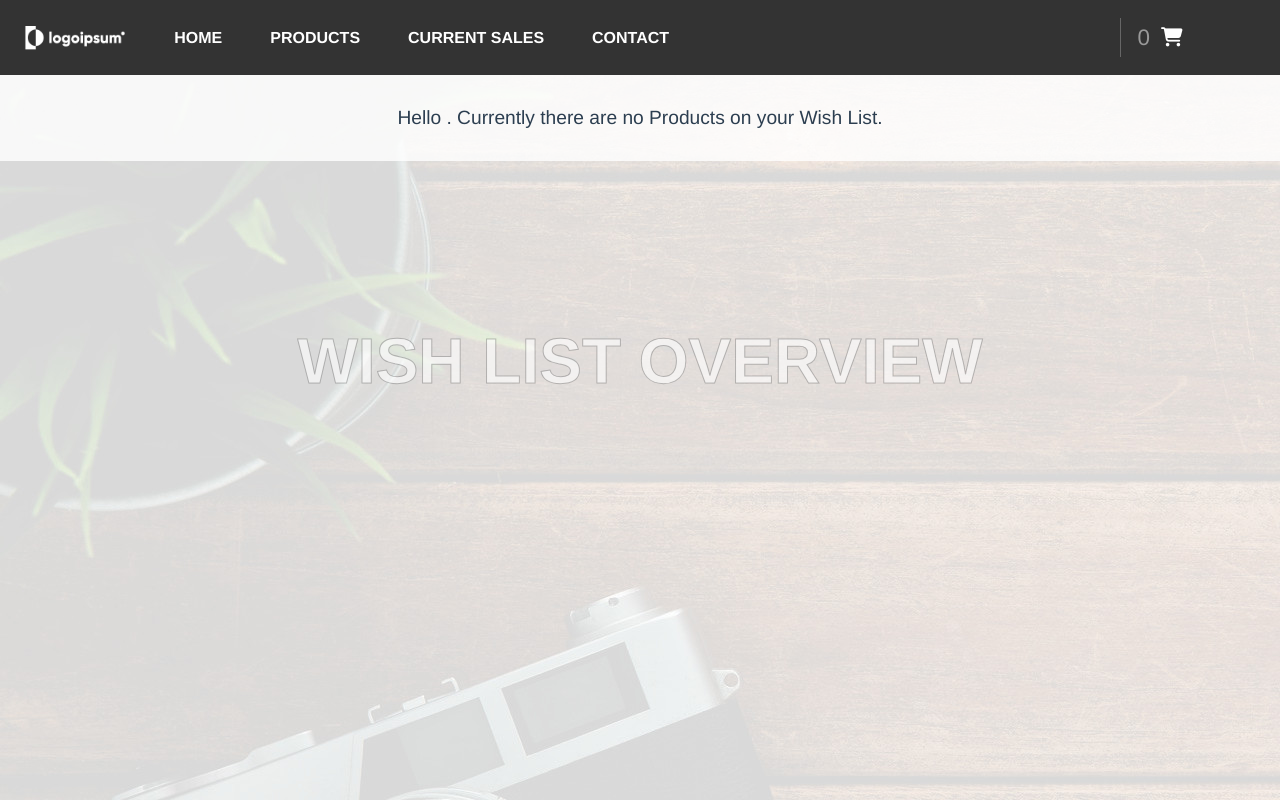
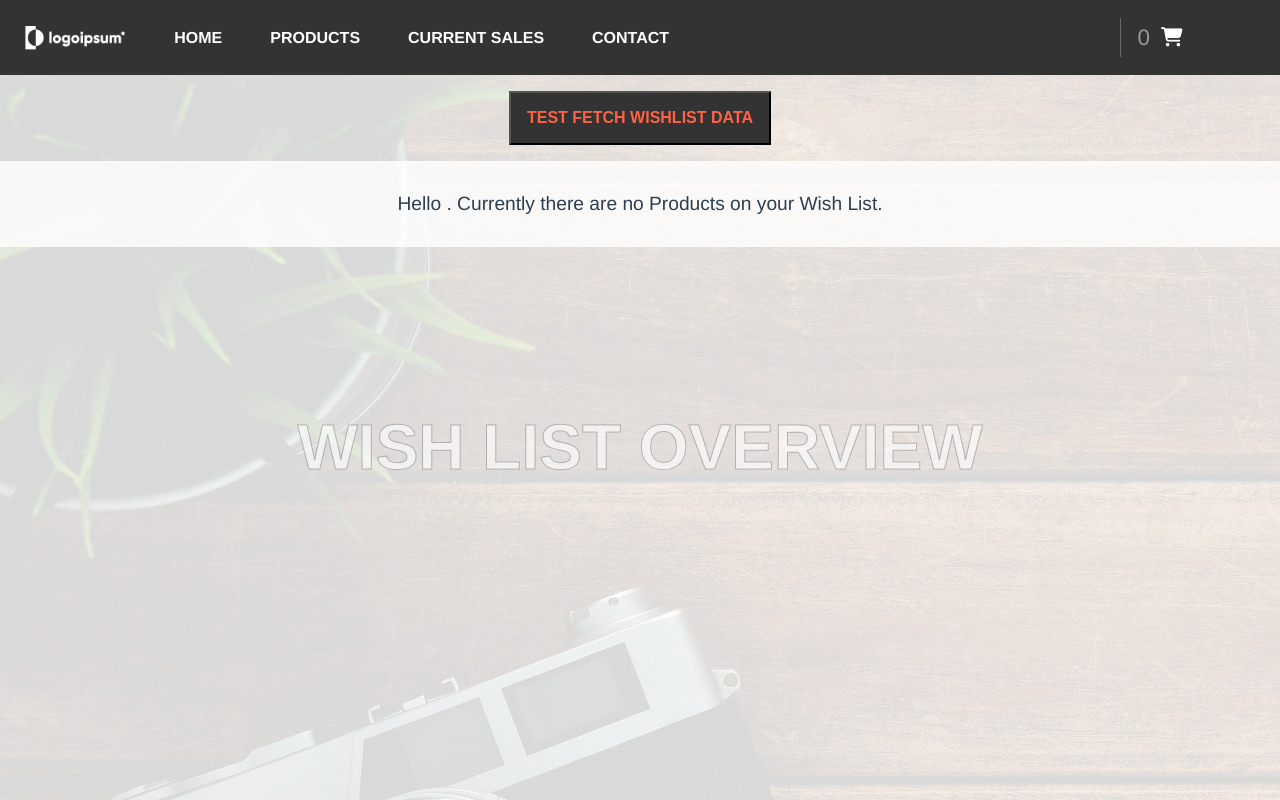
Before and after one commit to TapeMate/vue-php-store-prototype-frontend, a Vue app: page /wish in a window 1280 px wide. Built offline with nearby package versions, Linux system fonts and the light colour scheme; the HTML template or start-up script is replaced by a standard one.

Commit message:
added test button. edited methods to fit backend format and data type.

```diff
--- a/src/components/LoginForm.vue
+++ b/src/components/LoginForm.vue
@@ -29,7 +29,7 @@
 </template>
 
 <script>
-import { mapGetters, mapMutations } from "vuex";
+import { mapActions, mapGetters, mapMutations } from "vuex";
 
 export default {
   name: "LoginForm",
@@ -46,6 +46,8 @@ export default {
     ...mapGetters(["getUser"]),
   },
   methods: {
+    ...mapActions(["fetchWishList"]),
+
     submitLogin() {
       console.log(this.loginData);
       fetch(
@@ -74,10 +76,10 @@ export default {
           // this.setLoginSuccess();
           this.setUserId(data.user.user_id);
           this.loggedInUser(data.user.user_uid);
+          // this.fetchWishList(data.user.user_id);
           this.runDisplayLoginMessage();
-          // this.loginIsSuccessful();
+          this.loginIsSuccessful();
           this.reload();
-          console.log(this.loginSuccess);
         })
         .catch((error) => {
           console.error("Error:", error);
--- a/src/services/wishlistService.js
+++ b/src/services/wishlistService.js
@@ -22,13 +22,15 @@ export const postWishList = async ({ userId, productId }) => {
 
 export const pullWishList = async (userId) => {
   try {
-    const response = await fetch(`${baseURL}/wishlist/get`, {
-      method: "GET",
-      headers: {
-        "Content-Type": "application/json",
-      },
-      body: JSON.stringify({ userId }),
-    });
+    const response = await fetch(
+      `${baseURL}/wishlist/get?userId=${encodeURIComponent(userId)}`,
+      {
+        method: "GET",
+        headers: {
+          "Content-Type": "application/json",
+        },
+      }
+    );
     if (!response.ok) {
       throw new Error("Network error while fetching Wishlist!");
     }
--- a/src/views/WishListView.vue
+++ b/src/views/WishListView.vue
@@ -1,10 +1,13 @@
 <template>
+  <button @click="fetchData" class="test-fetching">
+    TEST FETCH WISHLIST DATA
+  </button>
   <WishList :wishItems="getWishList" />
 </template>
 
 <script>
 import WishList from "@/components/WishList.vue";
-import { mapGetters } from "vuex";
+import { mapActions, mapGetters } from "vuex";
 
 export default {
   name: "WishListView",
@@ -14,5 +17,25 @@ export default {
   computed: {
     ...mapGetters(["getWishList"]),
   },
+  methods: {
+    ...mapActions(["fetchWishList"]),
+    fetchData() {
+      const testUserId = 30;
+      this.fetchWishList(testUserId);
+    },
+  },
 };
 </script>
+<style scoped>
+.test-fetching {
+  padding: 1rem;
+  background: #333;
+  font-weight: bold;
+  font-size: 1rem;
+  color: tomato;
+  margin: 1rem;
+}
+.test-fetching:hover {
+  background: #555;
+}
+</style>
```
